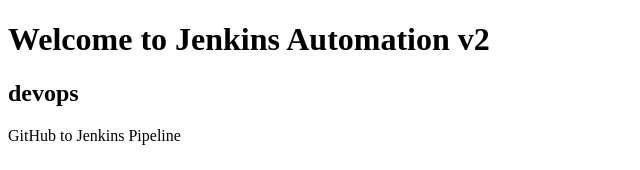
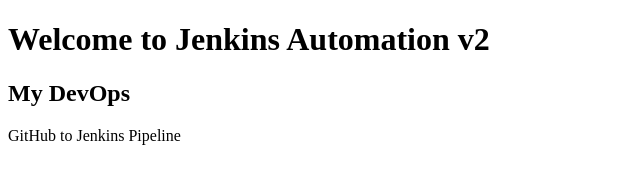
Before and after one commit to Syedibrahim07/jenkins-demo, a plain HTML site: page index.html in a window 1280 px wide. Shown: the top 170 px of the page, without its empty margins (0-640 px from the left). Drawn offline with Linux system fonts and the light colour scheme.

Commit message:
new update1

```diff
--- a/index.html
+++ b/index.html
@@ -5,7 +5,7 @@
 </head>
 <body>
     <h1>Welcome to Jenkins Automation v2</h1>
-    <h2>devops</h2>
+    <h2>My DevOps</h2>
     <p>GitHub to Jenkins Pipeline</p>
 </body>
 </html>
```
